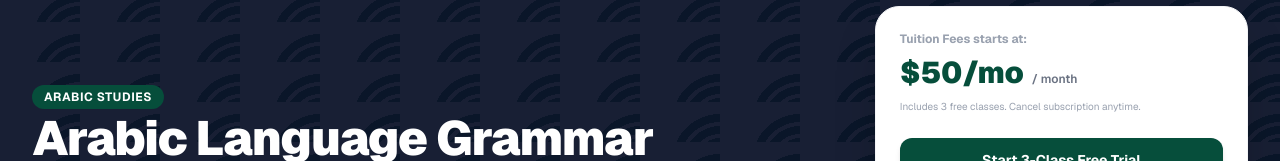
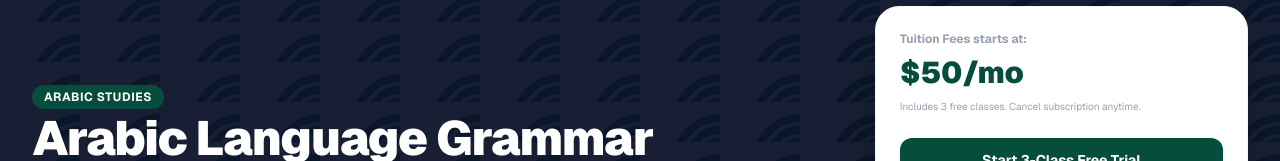
Before and after one commit to MrHammadAhmad/Alhannan, a Next.js app: page /courses/arabic-language in a window 1280 px wide. Shown: the part 138-299 px from the top of the page. Built offline with nearby package versions, Linux system fonts and the light colour scheme.

Commit message:
Remove redundant / month text from Course CTA

```diff
--- a/src/app/(public)/courses/[id]/page.tsx
+++ b/src/app/(public)/courses/[id]/page.tsx
@@ -507,7 +507,6 @@ export default function CourseDetailsPage({ params }: { params: Promise<{ id: st
                 <span className="text-xs text-gray-400 font-bold block">Tuition Fees starts at:</span>
                 <div className="flex items-baseline space-x-2">
                   <span className="text-3xl font-black text-emerald-custom">{course.price}</span>
-                  <span className="text-xs text-gray-500 font-semibold">/ month</span>
                 </div>
                 <p className="text-[10px] text-gray-400">Includes 3 free classes. Cancel subscription anytime.</p>
               </div>
```
